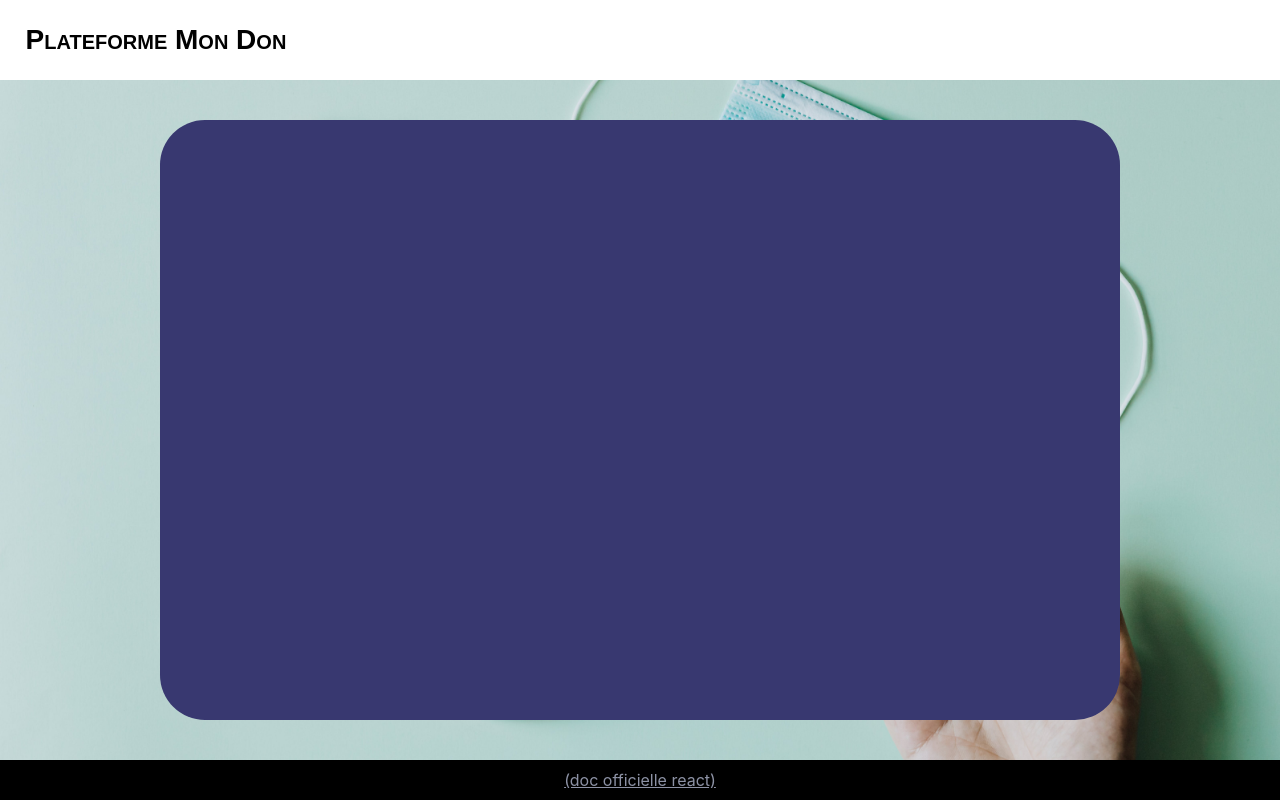
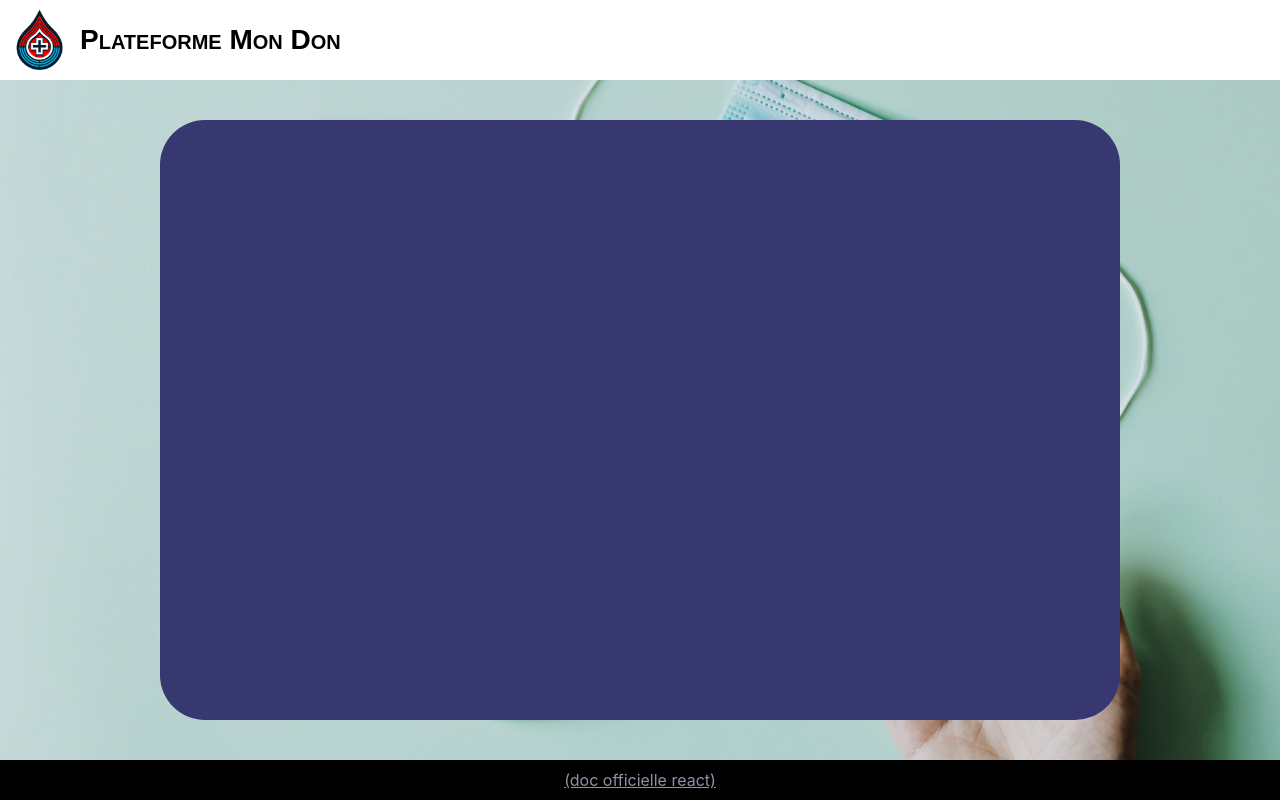
Before and after one commit to Guy0851/don-de-sang, a React (Create React App) app: page / in a window 1280 px wide. Built offline with nearby package versions, Linux system fonts and the light colour scheme.

Commit message:
Mise en place du logo et du titre du header

```diff
--- a/src/App.css
+++ b/src/App.css
@@ -4,7 +4,8 @@
 
 #titre{
   font : small-caps bold 28px/1 sans-serif;
-  margin: 2%;
+  margin-top: 2%;
+  margin-bottom: 2%;
 }
 
 .App-header {
@@ -45,3 +46,7 @@
   width: 120vh;
   border-radius: 45px;
 }
+
+.logo-don-sang{
+  width: 10vh;
+}
--- a/src/App.js
+++ b/src/App.js
@@ -1,15 +1,11 @@
 import './App.css';
 import MySpace from './component/space-component/space';
+import Header from './component/header/header';
 
 function App() {
   return (
     <div className="App">
-      <header className="App-header">
-        <h1 id='titre'>
-          Plateforme Mon Don
-        </h1>
-      </header>
-
+      <Header/>
       <body className='App-body'>
         <MySpace/>
       </body>
--- /dev/null
+++ b/src/component/header/header.jsx
@@ -0,0 +1,18 @@
+import React from 'react';
+import logo from '../../img/logo-don-de-sang.webp';
+
+function Header() {
+    return (
+        <header className="App-header">
+            <img
+            className='logo-don-sang'
+            src={logo}
+            alt='Logo de la plateforme "mon don"'/>
+            <h1 id='titre'>
+                Plateforme Mon Don
+            </h1>
+        </header>
+    );
+}
+
+export default Header;
```
Also changed, not shown: src/img/logo-don-de-sang.webp (added).
